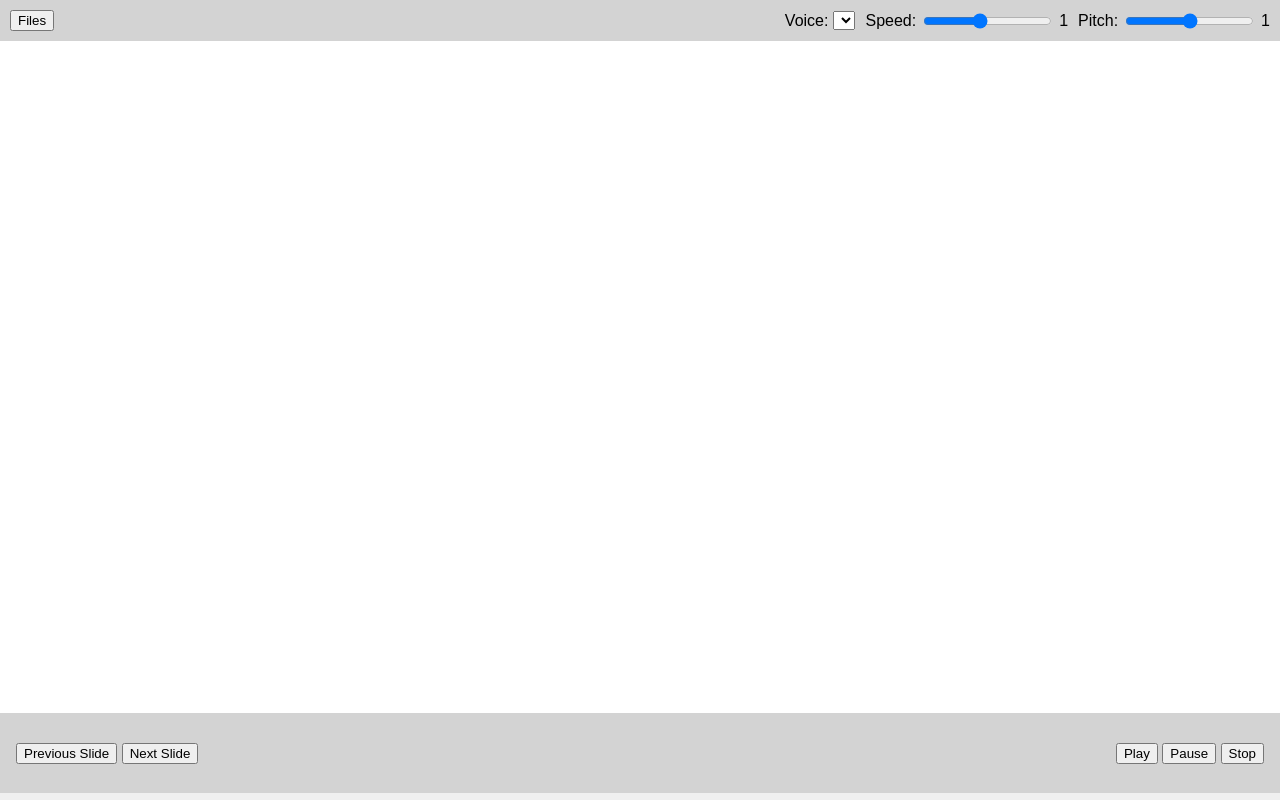
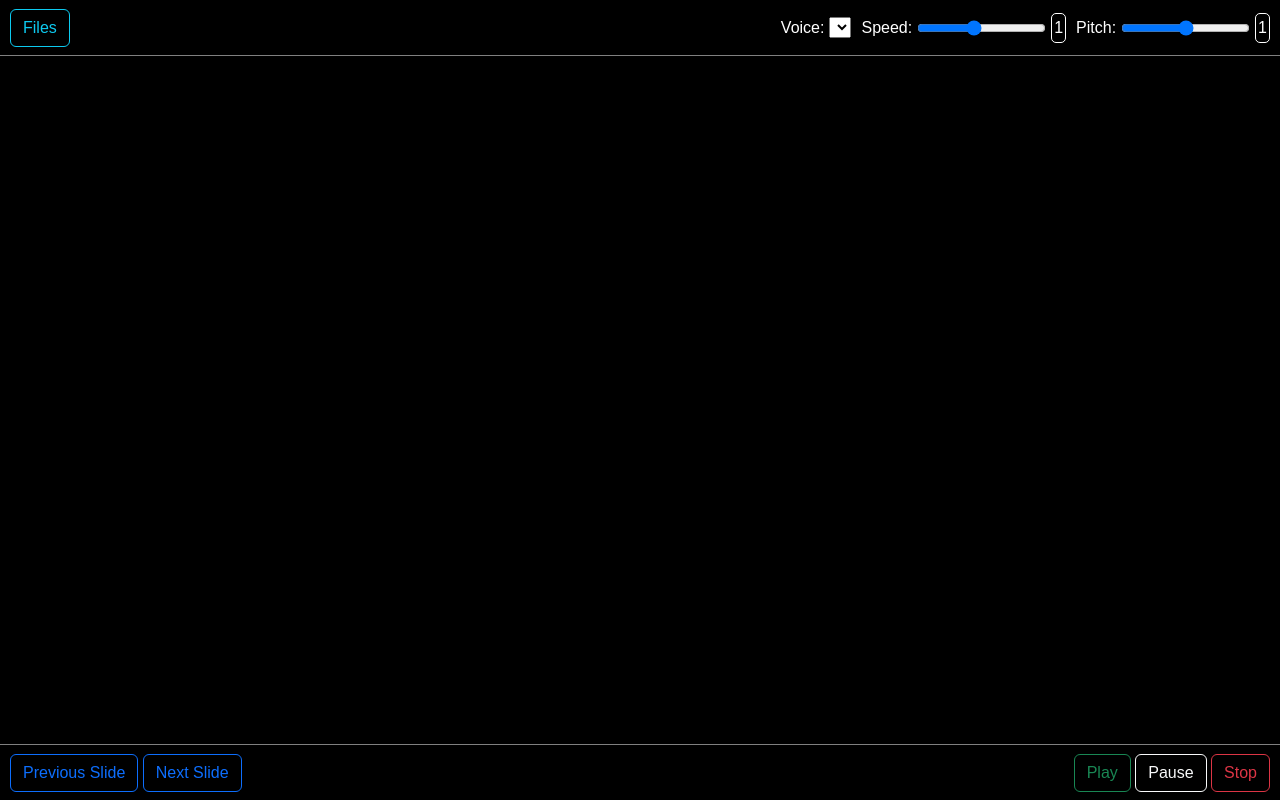
Before and after one commit to SomaRe/guide_pwa, a plain HTML site: page index.html in a window 1280 px wide. Drawn offline with nearby package versions, Linux system fonts and the light colour scheme.

Commit message:
added bootstrap

```diff
--- a/css/styles.css
+++ b/css/styles.css
@@ -1,11 +1,17 @@
+*{
+    /* var for main-height */
+    --main-height: 7%;
+}
+
 body {
     font-family: Arial, sans-serif;
-    background-color: #f0f0f0;
+    background-color: black;
     margin: 0;
     padding: 0;
     display: flex;
     flex-direction: column;
     height: 100vh;
+    color: white;
 }
 
 /* CSS */
@@ -17,7 +23,7 @@ body {
     left: 0;
     width: 100%;
     height: 100%;
-    background: rgba(0, 0, 0, 0.8);
+    background: rgba(0, 0, 0, 0.5);
     z-index: 1000;
     overflow: auto;
     padding: 50px;
@@ -37,10 +43,11 @@ body {
 #folder-container, #folder-management, #file-upload-section {
     width: 60%; /* Adjust as needed */
     margin: 0 auto; /* Center the sections */
-    background: #fff;
+    background: black;
     padding: 20px;
     box-sizing: border-box;
     margin-bottom: 20px;
+    border: 2px white solid;
 }
 
 .folder {
@@ -70,8 +77,16 @@ body {
 header {
     display: flex;
     justify-content: space-between;
-    padding: 10px;
-    background-color: #d3d3d3;
+    padding: 5px 10px;
+    height: var(--main-height);
+    background-color: black;
+    border-bottom: 1px solid gray;
+}
+
+#speed-value, #pitch-value {
+    padding: 2px;
+    border: 1px groove white;
+    border-radius: 5px;
 }
 
 #speech-synthesis-controls {
@@ -88,8 +103,8 @@ header {
 
 
 main {
-    background-color: #ffffff;
-    height: 80%;
+    background-color: black;
+    height: 86%;
     display: flex;
     justify-content: space-around;
     padding: 1em;
@@ -97,12 +112,13 @@ main {
 }
 
 footer {
-    background-color: #d3d3d3;
-    height: 10%;
+    background-color: black;
+    height: var(--main-height);
     display: flex;
     justify-content: space-between;
     align-items: center;
-    padding: 0 1em;
+    padding: 5px 10px;
+    border-top: 1px solid gray;
 }
 
 #presentation-display {
@@ -124,6 +140,7 @@ nav {
     width: 100%;
     display: flex;
     justify-content: space-between;
+    align-items: center;
 }
 
 /* pdf */
--- a/index.html
+++ b/index.html
@@ -4,9 +4,10 @@
 <head>
     <meta charset="UTF-8">
     <meta name="viewport" content="width=device-width, initial-scale=1.0">
+    <title>Presentation PWA</title>
+    <link href="https://cdn.jsdelivr.net/npm/bootstrap@5.3.0/dist/css/bootstrap.min.css" rel="stylesheet" integrity="sha384-9ndCyUaIbzAi2FUVXJi0CjmCapSmO7SnpJef0486qhLnuZ2cdeRhO02iuK6FUUVM" crossorigin="anonymous">
     <link rel="stylesheet" href="css/styles.css">
     <link rel="manifest" href="manifest.json" />
-    <title>Presentation PWA</title>
 </head>
 
 <body>
@@ -36,7 +37,7 @@
 <header>
     <nav>
         <div id="file-controls">
-            <button id="file-button">Files</button>
+            <button id="file-button" class="btn btn-outline-info">Files</button>
         </div>
         <div id="speech-synthesis-controls">
             <div id="voice-selection">
@@ -77,17 +78,18 @@
 <footer>
     <div id="slide-controls">
         <!-- Slide navigation buttons -->
-        <button id="prev-slide">Previous Slide</button>
-        <button id="next-slide">Next Slide</button>
+        <button id="prev-slide" class="btn btn-outline-primary">Previous Slide</button>
+        <button id="next-slide" class="btn btn-outline-primary">Next Slide</button>
     </div>
     <div id="voice-controls">
         <!-- Voice control buttons -->
-        <button id="play-voice">Play</button>
-        <button id="pause-voice">Pause</button>
-        <button id="stop-voice">Stop</button>
+        <button id="play-voice" class="btn btn-outline-success">Play</button>
+        <button id="pause-voice" class="btn btn-outline-light">Pause</button>
+        <button id="stop-voice" class="btn btn-outline-danger">Stop</button>
     </div>
 </footer>
 
+<script src="https://cdn.jsdelivr.net/npm/bootstrap@5.3.0/dist/js/bootstrap.bundle.min.js" integrity="sha384-geWF76RCwLtnZ8qwWowPQNguL3RmwHVBC9FhGdlKrxdiJJigb/j/68SIy3Te4Bkz" crossorigin="anonymous"></script>
 <script>
     if ('serviceWorker' in navigator) {
         navigator.serviceWorker.register('/service-worker.js')
--- a/service-worker.js
+++ b/service-worker.js
@@ -1,7 +1,7 @@
 // service-worker.js
 
 // Set a name for the current cache
-let cacheName = 'v1.11';
+let cacheName = 'v1.12';
 
 // Default files to always cache
 let cacheFiles = [
```
Also changed, not shown: manifest.json.
